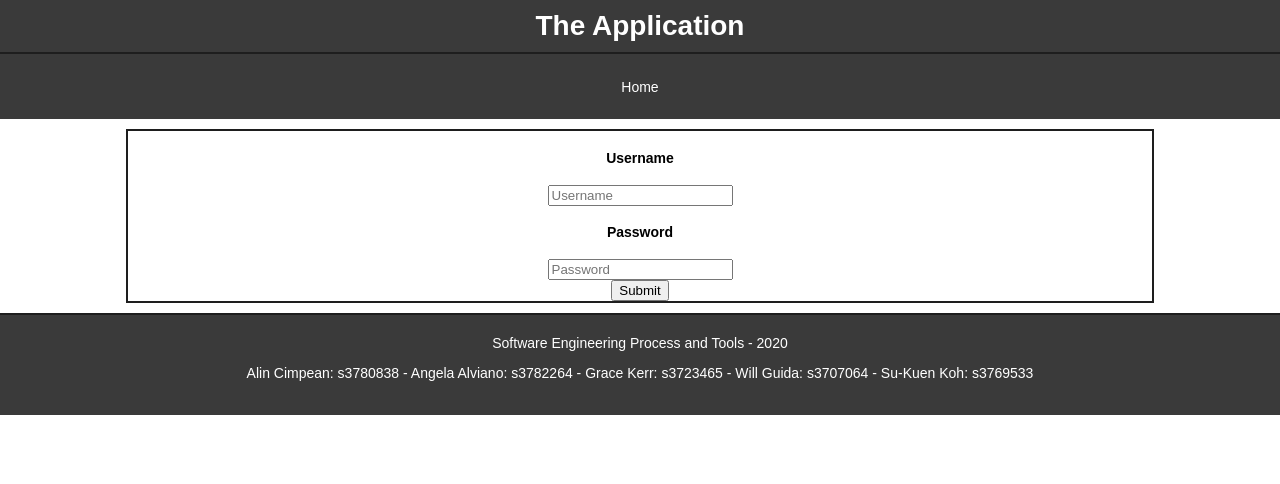
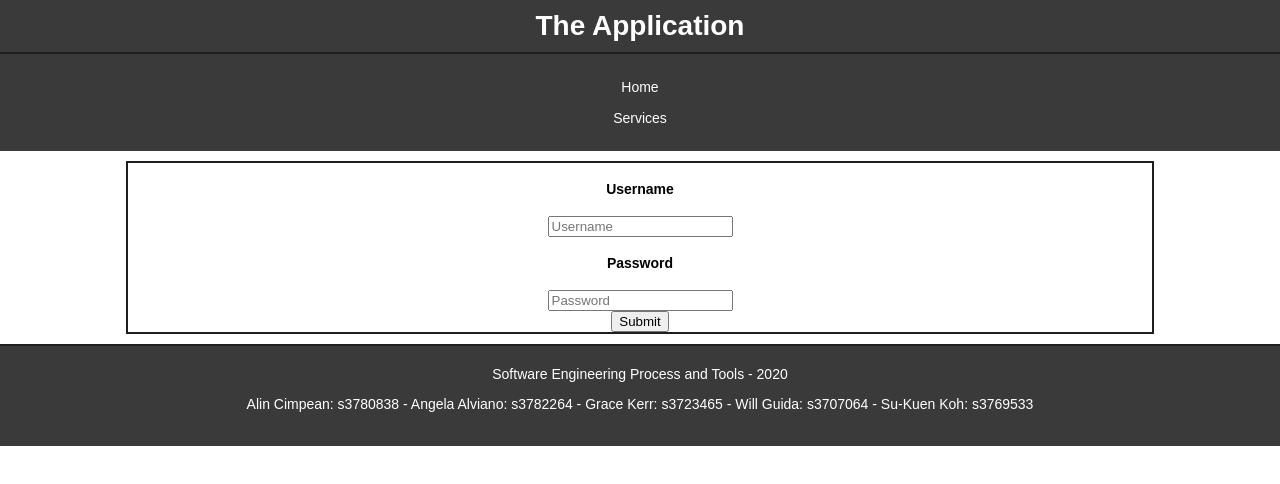
Before and after one commit to RMIT-SEPT/majorproject-7-tues-14-30-4, a React (Create React App) app in the folder FrontEnd/: page / in a window 1280 px wide. Shown: the top 484 px of the page. Built offline with nearby package versions, Linux system fonts and the light colour scheme.

Commit message:
add services page to list services

```diff
--- a/FrontEnd/src/App.js
+++ b/FrontEnd/src/App.js
@@ -5,6 +5,7 @@ import Footer from './components/Layout/Footer';
 import Body from './components/Layout/Body';
 import Dashboard from './components/Dashboard';
 import Signin from './components/Signin/Signin'
+import Services from './components/Services';
 
 
 import {BrowserRouter as Router, Route} from "react-router-dom";
@@ -20,6 +21,7 @@ function App() {
           <Route exact path="/dashboard" component={Dashboard} />
           <Route exact path="/" component={Signin} />
           <Route exact path="/signin" component={Signin} />
+          <Route exact path="/services" component={Services} />
           <Footer/>
         </div>
       </Router>
--- a/FrontEnd/src/components/Layout/Header.js
+++ b/FrontEnd/src/components/Layout/Header.js
@@ -18,6 +18,12 @@ class Header extends React.Component
                                 Home
                                 </Link>
                             </p>
+                            <p>
+                                <Link to="/services"
+                                className="navText">
+                                Services
+                                </Link>
+                            </p>
                         </div>
                         {/*<div className="navBox">
                             <p>
--- /dev/null
+++ b/FrontEnd/src/components/Services.js
@@ -0,0 +1,39 @@
+import React, { Component } from 'react'
+import axios from "axios";
+
+// import CreatePersonButton from './Persons/CreatePersonButton';
+
+class Services extends Component {
+
+    constructor() {
+        super();
+        this.state = {
+            services: []
+        };
+    }
+
+
+    componentDidMount() {
+        axios.get("http://localhost:8080/api/businessService/all/").then(res => {
+            const services = res.data;
+            this.setState({ services });
+        })
+    }
+
+    render() {
+        const { isLoading, users, error } = this.state;
+        return (
+            <div className="services">
+                <p>Our registered business services:</p>
+
+                <ul>
+                { this.state.services.map(service =>
+                    <li> {service.name} </li>)}
+                </ul>
+
+            </div>
+        )
+    }
+}
+
+export default Services;
```
Also changed, not shown: 1 other file (tests, documents, lock files or other folders).
